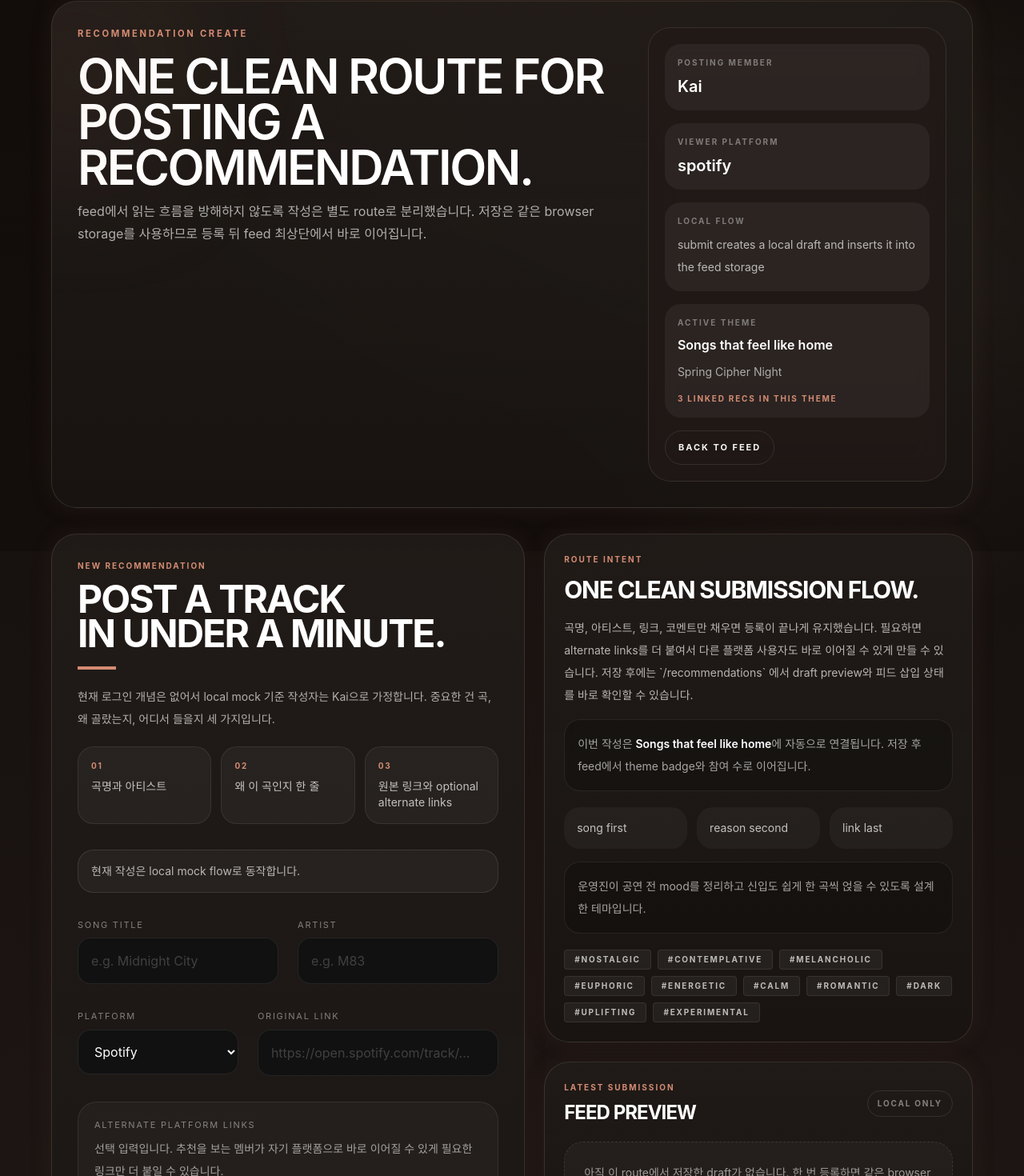
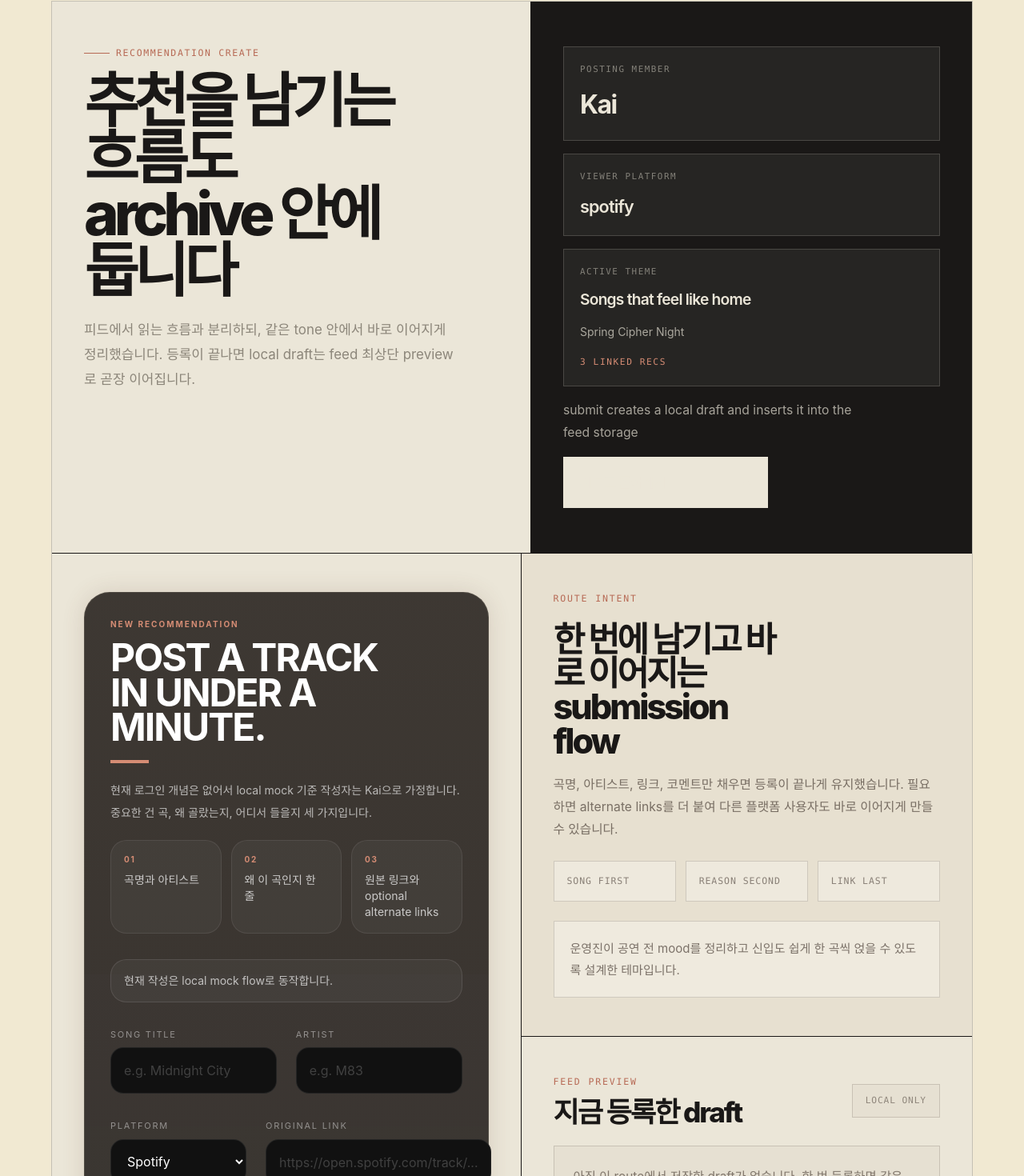
Before and after one commit to MrTMI-0315/onochu, a Next.js app: page /recommendations/new in a window 1280 px wide. Shown: the part 111-1581 px from the top of the page at 80% size. Built offline with nearby package versions, Linux system fonts and the light colour scheme.

Commit message:
fix: align desktop create and profile archive surfaces

```diff
--- a/components/recommendation-create-route.tsx
+++ b/components/recommendation-create-route.tsx
@@ -2,7 +2,6 @@
 
 import { useEffect, useMemo, useState } from "react";
 import Link from "next/link";
-import { PageShell } from "@/components/page-shell";
 import { RecommendationCard } from "@/components/recommendation-card";
 import { RecommendationComposer } from "@/components/recommendation-composer";
 import {
@@ -95,129 +94,123 @@ export function RecommendationCreateRoute({
       </div>
 
       <div className="hidden md:block">
-        <PageShell
-          eyebrow="Recommendation Create"
-          title="One clean route for posting a recommendation."
-          description="feed에서 읽는 흐름을 방해하지 않도록 작성은 별도 route로 분리했습니다. 저장은 같은 browser storage를 사용하므로 등록 뒤 feed 최상단에서 바로 이어집니다."
-          aside={
+        <main className="min-h-screen bg-[var(--paper)] px-6 pb-20 pt-28 text-[#1A1817]">
+          <div className="mx-auto max-w-6xl border border-[rgba(26,24,23,0.18)] bg-[#EBE6D8]">
+            <section className="grid border-b border-[#1A1817] lg:grid-cols-[minmax(0,1.04fr)_minmax(22rem,0.96fr)]">
+              <div className="px-10 py-14">
+                <div className="mb-4 flex items-center gap-2 font-mono text-[0.72rem] uppercase tracking-[0.14em] text-[var(--primary-strong)]">
+                  <span className="inline-block h-px w-8 bg-[var(--primary-strong)]" />
+                  recommendation create
+                </div>
+                <h1 className="max-w-[7.6ch] text-[clamp(3.6rem,5.8vw,5.5rem)] font-extrabold leading-[0.95] tracking-[-0.08em] text-[#1A1817]">
+                  추천을 남기는 흐름도 archive 안에 둡니다
+                </h1>
+                <p className="mt-6 max-w-[29rem] text-[1.06rem] leading-[1.82] text-[#8C867A]">
+                  피드에서 읽는 흐름과 분리하되, 같은 tone 안에서 바로 이어지게 정리했습니다.
+                  등록이 끝나면 local draft는 feed 최상단 preview로 곧장 이어집니다.
+                </p>
+              </div>
+
+              <div className="border-t border-[#1A1817] bg-[#1A1817] px-10 py-14 text-[#EBE6D8] lg:border-l lg:border-t-0">
                 <div className="space-y-4">
-              <div className="rounded-[1.25rem] bg-white/5 p-4">
-                <p className="text-[10px] font-bold uppercase tracking-[0.2em] text-white/40">
-                  Posting member
+                  <div className="border border-[rgba(235,230,216,0.18)] bg-[rgba(235,230,216,0.06)] p-5">
+                    <p className="font-mono text-[0.68rem] uppercase tracking-[0.14em] text-[rgba(235,230,216,0.48)]">
+                      Posting Member
                     </p>
-                <p className="mt-2 text-xl font-semibold text-white">
+                    <p className="mt-3 text-[2rem] font-bold tracking-[-0.05em] text-[#EBE6D8]">
                       {currentMember.nickname}
                     </p>
                   </div>
-              <div className="rounded-[1.25rem] bg-white/5 p-4">
-                <p className="text-[10px] font-bold uppercase tracking-[0.2em] text-white/40">
-                  Viewer platform
+                  <div className="grid gap-4 md:grid-cols-2 lg:grid-cols-1">
+                    <div className="border border-[rgba(235,230,216,0.18)] bg-[rgba(235,230,216,0.06)] p-5">
+                      <p className="font-mono text-[0.68rem] uppercase tracking-[0.14em] text-[rgba(235,230,216,0.48)]">
+                        Viewer Platform
                       </p>
-                <p className="mt-2 text-xl font-semibold text-white">
+                      <p className="mt-3 text-[1.35rem] font-semibold tracking-[-0.04em] text-[#EBE6D8]">
                         {viewerPlatform.replaceAll("_", " ")}
                       </p>
                     </div>
-              <div className="rounded-[1.25rem] bg-white/5 p-4">
-                <p className="text-[10px] font-bold uppercase tracking-[0.2em] text-white/40">
-                  Local flow
+                    {activeTheme ? (
+                      <div className="border border-[rgba(235,230,216,0.18)] bg-[rgba(235,230,216,0.06)] p-5">
+                        <p className="font-mono text-[0.68rem] uppercase tracking-[0.14em] text-[rgba(235,230,216,0.48)]">
+                          Active Theme
                         </p>
-                <p className="mt-2 text-sm leading-7 text-white/68">
-                  {storageMessage}
-                </p>
-              </div>
-              {activeTheme ? (
-                <div className="rounded-[1.25rem] bg-white/5 p-4">
-                  <p className="text-[10px] font-bold uppercase tracking-[0.2em] text-white/40">
-                    Active theme
-                  </p>
-                  <p className="mt-2 text-base font-semibold text-white">
+                        <p className="mt-3 text-[1.2rem] font-semibold tracking-[-0.04em] text-[#EBE6D8]">
                           {activeTheme.title}
                         </p>
-                  <p className="mt-2 text-sm leading-7 text-white/62">
+                        <p className="mt-3 text-sm leading-7 text-[rgba(235,230,216,0.68)]">
                           {activeTheme.relatedEvent ?? activeTheme.activationWindow}
                         </p>
-                  <p className="mt-3 text-[10px] font-bold uppercase tracking-[0.18em] text-[var(--primary)]">
-                    {themeParticipationCount} linked recs in this theme
+                        <p className="mt-4 font-mono text-[0.7rem] uppercase tracking-[0.14em] text-[var(--primary)]">
+                          {themeParticipationCount} linked recs
                         </p>
                       </div>
                     ) : null}
+                  </div>
+                  <p className="max-w-[24rem] text-[0.98rem] leading-[1.8] text-[rgba(235,230,216,0.68)]">
+                    {storageMessage}
+                  </p>
                   <Link
                     href="/recommendations"
-                className="inline-flex rounded-full border border-white/10 px-4 py-3 text-[11px] font-bold uppercase tracking-[0.18em] text-white/70 transition hover:border-[color:rgba(213,140,116,0.3)] hover:text-white"
+                    className="flex min-h-[4rem] max-w-[16rem] items-center justify-between border border-[#EBE6D8] bg-[#EBE6D8] px-5 py-4 text-[1rem] font-semibold text-[#1A1817]"
                   >
-                Back to feed
+                    <span>피드로 돌아가기</span>
+                    <span className="font-mono text-[1.05rem]">→</span>
                   </Link>
                 </div>
-          }
-        >
-          <section className="grid gap-6 lg:grid-cols-[1.05fr_0.95fr]">
+              </div>
+            </section>
+
+            <section className="grid lg:grid-cols-[minmax(0,1.02fr)_minmax(22rem,0.98fr)]">
+              <div className="border-b border-[#1A1817] px-8 py-10 lg:border-b-0 lg:border-r lg:px-10 lg:py-12">
                 <RecommendationComposer
                   currentMemberName={currentMember.nickname}
                   moodSuggestions={moodSuggestions}
                   onDraftSaved={handleDraftSaved}
                   initialDraft={initialDraft}
                 />
+              </div>
 
-            <div className="space-y-6">
-              <section className="onochu-panel rounded-[2rem] p-6">
-            <p className="text-[10px] font-bold uppercase tracking-[0.2em] text-[var(--primary)]">
-              Route intent
+              <div className="space-y-0">
+                <section className="border-b border-[#1A1817] bg-[#E7E0D0] px-8 py-10 lg:px-10 lg:py-12">
+                  <p className="font-mono text-[0.72rem] uppercase tracking-[0.16em] text-[var(--primary-strong)]">
+                    Route Intent
                   </p>
-            <h2 className="onochu-display mt-3 text-3xl font-bold uppercase text-white">
-              One clean submission flow.
+                  <h2 className="mt-5 max-w-[10ch] text-[2.7rem] font-extrabold leading-[0.98] tracking-[-0.07em] text-[#1A1817]">
+                    한 번에 남기고 바로 이어지는 submission flow
                   </h2>
-            <p className="mt-4 text-sm leading-7 text-white/68">
+                  <p className="mt-5 text-[0.98rem] leading-[1.8] text-[rgba(64,52,44,0.66)]">
                     곡명, 아티스트, 링크, 코멘트만 채우면 등록이 끝나게 유지했습니다.
-              필요하면 alternate links를 더 붙여서 다른 플랫폼 사용자도 바로
-              이어질 수 있게 만들 수 있습니다. 저장 후에는 `/recommendations`
-              에서 draft preview와 피드 삽입 상태를 바로 확인할 수 있습니다.
+                    필요하면 alternate links를 더 붙여 다른 플랫폼 사용자도 바로 이어지게 만들 수 있습니다.
                   </p>
-            {activeTheme ? (
-              <p className="mt-4 rounded-[1.25rem] border border-white/8 bg-black/20 p-4 text-sm leading-7 text-white/62">
-                이번 작성은 <span className="font-semibold text-white">{activeTheme.title}</span>
-                에 자동으로 연결됩니다. 저장 후 feed에서 theme badge와 참여 수로
-                이어집니다.
-              </p>
-            ) : null}
-            <div className="mt-5 grid gap-3 sm:grid-cols-3">
-              <div className="rounded-[1.25rem] bg-white/4 p-4 text-sm text-white/72">
-                song first
+                  <div className="mt-6 grid gap-3 sm:grid-cols-3">
+                    {["song first", "reason second", "link last"].map((item) => (
+                      <div
+                        key={item}
+                        className="border border-[rgba(64,52,44,0.18)] bg-[rgba(255,255,255,0.28)] px-4 py-4 font-mono text-[0.72rem] uppercase tracking-[0.08em] text-[rgba(64,52,44,0.58)]"
+                      >
+                        {item}
                       </div>
-              <div className="rounded-[1.25rem] bg-white/4 p-4 text-sm text-white/72">
-                reason second
-              </div>
-              <div className="rounded-[1.25rem] bg-white/4 p-4 text-sm text-white/72">
-                link last
-              </div>
+                    ))}
                   </div>
                   {activeTheme?.curatorNote ? (
-              <p className="mt-4 rounded-[1.25rem] border border-white/8 bg-black/20 p-4 text-sm leading-7 text-white/62">
+                    <p className="mt-6 border border-[rgba(64,52,44,0.18)] bg-[rgba(255,255,255,0.3)] p-5 text-[0.94rem] leading-[1.8] text-[rgba(64,52,44,0.66)]">
                       {activeTheme.curatorNote}
                     </p>
                   ) : null}
-            <div className="mt-5 flex flex-wrap gap-2">
-              {moodSuggestions.map((tag) => (
-                <span
-                  key={tag}
-                  className="rounded-sm border border-white/8 bg-white/5 px-3 py-1 text-[10px] font-bold uppercase tracking-[0.18em] text-white/70"
-                >
-                  #{tag}
-                </span>
-              ))}
-            </div>
                 </section>
 
-              <section className="onochu-panel rounded-[2rem] p-6">
-                <div className="mb-5 flex items-center justify-between gap-4">
+                <section className="px-8 py-10 lg:px-10 lg:py-12">
+                  <div className="mb-6 flex items-center justify-between gap-4">
                     <div>
-                    <p className="text-[10px] font-bold uppercase tracking-[0.2em] text-[var(--primary)]">
-                      Latest submission
+                      <p className="font-mono text-[0.72rem] uppercase tracking-[0.16em] text-[var(--primary-strong)]">
+                        Feed Preview
                       </p>
-                    <h2 className="onochu-display mt-2 text-2xl font-bold uppercase text-white">
-                      Feed preview
+                      <h2 className="mt-3 text-[2.2rem] font-extrabold leading-[0.98] tracking-[-0.06em] text-[#1A1817]">
+                        지금 등록한 draft
                       </h2>
                     </div>
-                  <span className="rounded-full border border-white/10 px-3 py-2 text-[10px] font-bold uppercase tracking-[0.18em] text-white/45">
+                    <span className="border border-[rgba(64,52,44,0.18)] bg-[rgba(64,52,44,0.03)] px-4 py-3 font-mono text-[0.7rem] uppercase tracking-[0.08em] text-[rgba(64,52,44,0.52)]">
                       Local only
                     </span>
                   </div>
@@ -229,15 +222,16 @@ export function RecommendationCreateRoute({
                       viewerPlatform={viewerPlatform}
                     />
                   ) : (
-                  <div className="rounded-[1.5rem] border border-dashed border-white/10 bg-white/3 p-6 text-sm leading-7 text-white/55">
-                    아직 이 route에서 저장한 draft가 없습니다. 한 번 등록하면 같은
-                    browser storage를 쓰는 `/recommendations` 피드 맨 위에서 이어집니다.
+                    <div className="border border-[rgba(64,52,44,0.18)] bg-[rgba(64,52,44,0.03)] p-6 text-[0.96rem] leading-[1.8] text-[rgba(64,52,44,0.62)]">
+                      아직 이 route에서 저장한 draft가 없습니다. 한 번 등록하면 같은 browser storage를 쓰는
+                      `/recommendations` 피드 맨 위에서 이어집니다.
                     </div>
                   )}
                 </section>
               </div>
             </section>
-        </PageShell>
+          </div>
+        </main>
       </div>
     </>
   );
```
Also changed, not shown: components/archive-profile-view.tsx (+5 -5 lines). Lines whose indentation alone changed are shown as unchanged.
